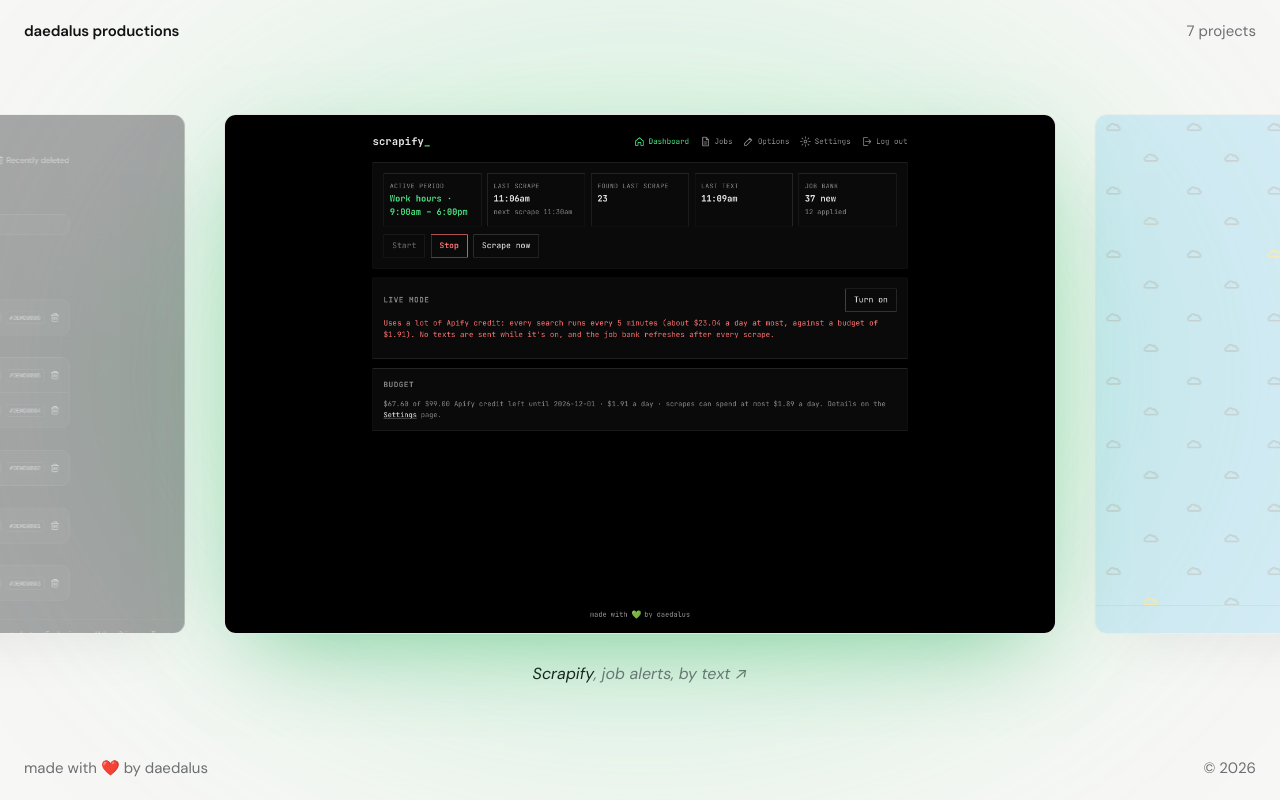
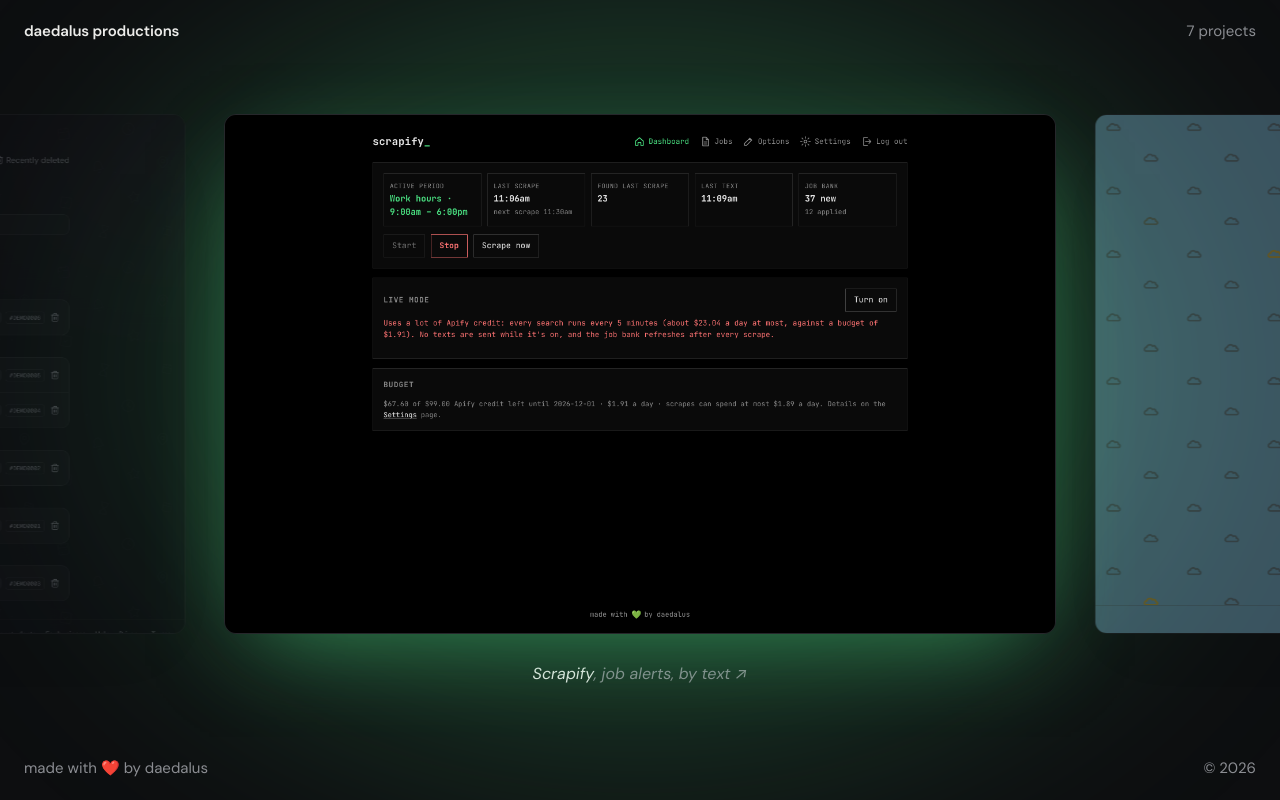
Before and after one commit to dhruvilm083/daedalus, a plain HTML site: page index.html in a window 1280 px wide. Drawn offline with Linux system fonts and the light colour scheme.

Commit message:
Drop light mode: the showcase is always dark
Every glow now uses what was its dark-mode colour.

Co-Authored-By: Claude Opus 5.5 <noreply@anthropic.com>
Claude-Session: https://claude.ai/code/session_01YHNpcif1wdkaemwevy54Sc

```diff
--- a/index.html
+++ b/index.html
@@ -5,6 +5,7 @@
 <meta name="viewport" content="width=device-width, initial-scale=1, viewport-fit=cover">
 <title>Daedalus Productions</title>
 <meta name="description" content="Projects by daedalus productions.">
+<meta name="theme-color" content="#0d0e10">
 <link rel="canonical" href="https://daedalus.productions/">
 <meta property="og:title" content="daedalus productions">
 <meta property="og:url" content="https://daedalus.productions/">
@@ -12,25 +13,21 @@
 <link rel="preconnect" href="https://fonts.gstatic.com" crossorigin>
 <link rel="stylesheet" href="https://fonts.googleapis.com/css2?family=DM+Sans:ital,opsz,wght@0,9..40,400;0,9..40,500;0,9..40,600;1,9..40,400&display=swap">
 <style>
-/* Layout: header, one infinite sliding lightbox of live-site previews with an italic caption, footer. Nothing else. */
+/* Layout: header, one infinite sliding lightbox of live-site previews with an italic caption, footer. Nothing else.
+   Always dark: there is no light mode. */
 :root {
-  --bg: #f7f7f5;
-  --surface: #ffffff;
-  --ink: #111213;
-  --muted: #6d6f73;
-  --line: #e3e3e0;
+  color-scheme: dark;
+  --bg: #0d0e10;
+  --surface: #16171a;
+  --ink: #ececea;
+  --muted: #8b8d92;
+  --line: #26272b;
   --font: "DM Sans", ui-sans-serif, system-ui, -apple-system, "Segoe UI", sans-serif;
   --ease: cubic-bezier(.65,0,.2,1);
   --slide: min(72vw, 1000px, calc((100vh - 280px) * 1.6));
   --gap: clamp(16px, 3vw, 40px);
-  --glow-strength: 16%;
+  --glow-strength: 20%;
 }
-@media (prefers-color-scheme: dark) {
-  :root:not([data-theme="light"]) { --bg: #0d0e10; --surface: #16171a; --ink: #ececea; --muted: #8b8d92; --line: #26272b; color-scheme: dark; }
-}
-@media (prefers-color-scheme: dark) { :root:not([data-theme="light"]) { --glow-strength: 20%; } }
-:root[data-theme="dark"] { --glow-strength: 20%; }
-:root[data-theme="dark"] { --bg: #0d0e10; --surface: #16171a; --ink: #ececea; --muted: #8b8d92; --line: #26272b; color-scheme: dark; }
 * { box-sizing: border-box; }
 [hidden] { display: none !important; }
 html, body { background: var(--bg); height: 100%; }
@@ -143,22 +140,17 @@ body.quick .cap { transition-duration: .15s; }
 // One entry per project. Leave `url` empty for one that hasn't launched.
 // `heart` is the colour of the heart in that site's footer; it tints the spotlight behind its slide.
 // `heart` can also be a list of up to three colours, bottom to top, for a gradient glow.
-// `heartDark`, if set, replaces it when the page is in dark mode. `video` is an optional looping clip shown instead of the still; it plays only while centred.
+// `video` is an optional looping clip shown instead of the still; it plays only while centred.
 const PROJECTS = [
   { id: "calendai", name: "calendAI", url: "https://calendai.ca", heart: "#a855f7", cap: "plans, from a screenshot", shot: "shots/calendai.png" },
   { id: "scrapify", name: "Scrapify", url: "https://scrapify-akdm.vercel.app", heart: "#4ade80", cap: "job alerts, by text", shot: "shots/scrapify.png" },
   { id: "statusofai", name: "status of ai", url: "https://statusofai.vercel.app", heart: "#facc15", cap: "can ai do it yet?", shot: "shots/statusofai.png", video: "shots/statusofai.mp4" },
   { id: "washtag", name: "Washtag", url: "https://washtag.app", heart: "#2563eb", cap: "laundry day, planned", shot: "shots/washtag.png" },
   { id: "natocuas", name: "NATO CUAS", url: "https://nato-cuas.vercel.app", heart: ["#dc2626", "#f97316", "#fbbf24"], cap: "drone tracking, mapped", shot: "shots/natocuas.png" },
-  { id: "makeachangehomes", name: "Make a Change Homes", url: "https://makeachangehomes.ca", heart: "#c9ced6", heartDark: "#ffffff", cap: "a website build", shot: "shots/makeachangehomes.png" },
-  { id: "dmphotos", name: "dmphotos", url: "https://dmphotos.ca", heart: ["#000000", "#1f2430", "#4b5563"], heartDark: ["#232833", "#566074", "#a4adbf"], cap: "photographs", shot: "shots/dmphotos.png" }
+  { id: "makeachangehomes", name: "Make a Change Homes", url: "https://makeachangehomes.ca", heart: "#ffffff", cap: "a website build", shot: "shots/makeachangehomes.png" },
+  { id: "dmphotos", name: "dmphotos", url: "https://dmphotos.ca", heart: ["#232833", "#566074", "#a4adbf"], cap: "photographs", shot: "shots/dmphotos.png" }
 ];
 
-const darkQuery = matchMedia("(prefers-color-scheme: dark)");
-const isDark = () => {
-  const t = document.documentElement.dataset.theme;
-  return t ? t === "dark" : darkQuery.matches;
-};
 const box = document.querySelector(".box"), track = document.getElementById("track"), cap = document.getElementById("cap");
 const n = PROJECTS.length;
 document.getElementById("count").textContent = n + " projects";
@@ -212,7 +204,7 @@ function render() {
     s.querySelector("a")?.setAttribute("tabindex", d === 0 ? "0" : "-1");
   });
   const p = PROJECTS[cur];
-  const h = [].concat((isDark() && p.heartDark) || p.heart || "transparent");
+  const h = [].concat(p.heart || "transparent");
   ["--glow", "--glow2", "--glow3"].forEach((v, k) => document.body.style.setProperty(v, h[Math.min(k, h.length - 1)]));
   cap.classList.add("fade");
   setTimeout(() => { cap.innerHTML = p.url ? `<a href="${p.url}" target="_blank" rel="noopener"><b>${p.name}</b>, ${p.cap} ↗</a>` : `<b>${p.name}</b>, ${p.cap}`; cap.classList.remove("fade"); }, quick ? 70 : 200);
@@ -249,8 +241,6 @@ const placeGlow = () => { const r = track.getBoundingClientRect(); document.body
 addEventListener("resize", placeGlow);
 addEventListener("scroll", placeGlow, { passive: true });
 placeGlow();
-darkQuery.addEventListener("change", () => render());
-new MutationObserver(() => render()).observe(document.documentElement, { attributes: true, attributeFilter: ["data-theme"] });
 render();
 // reveal once the slides are in place and the centre image has had a moment to load
 const reveal = () => requestAnimationFrame(() => requestAnimationFrame(() => {
```
